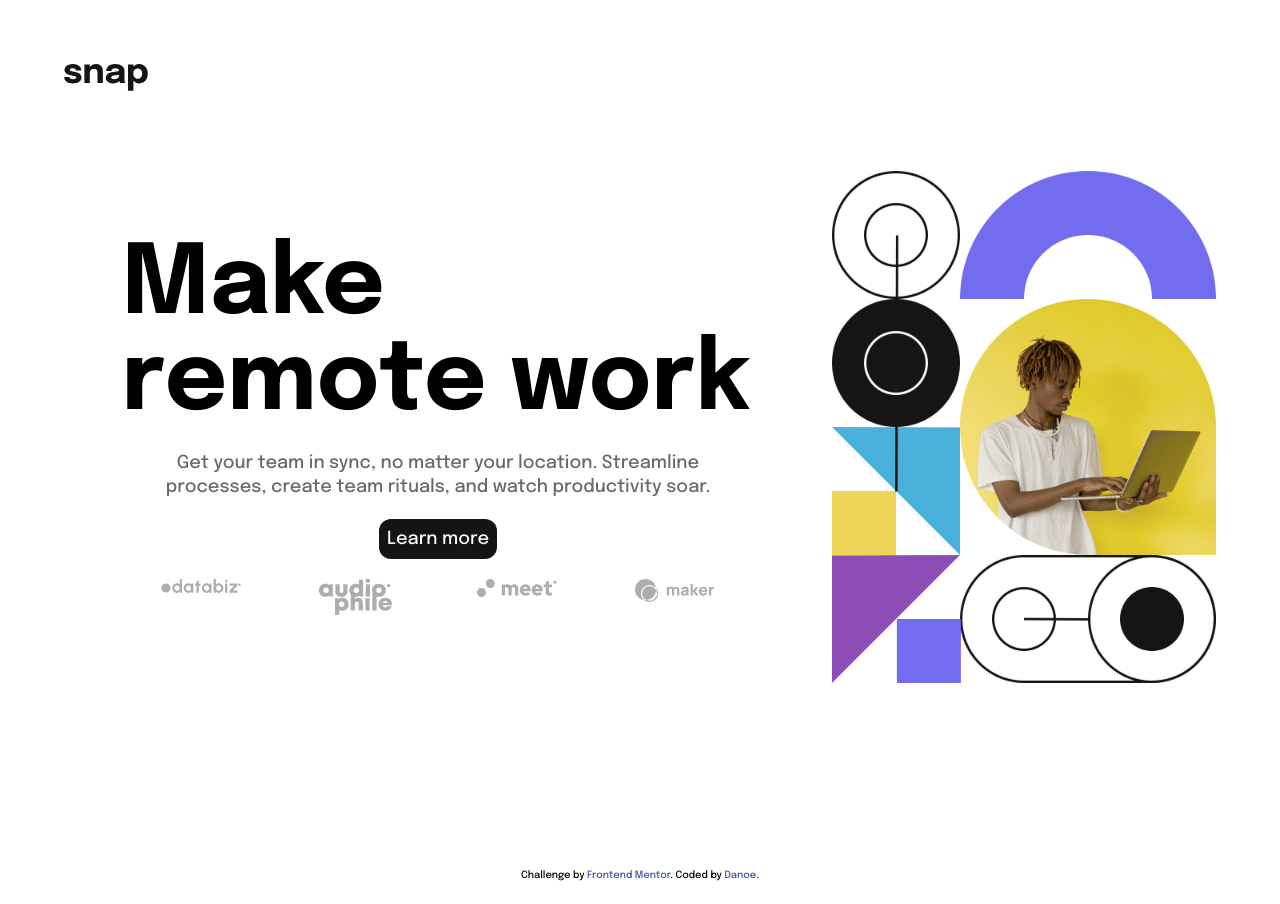
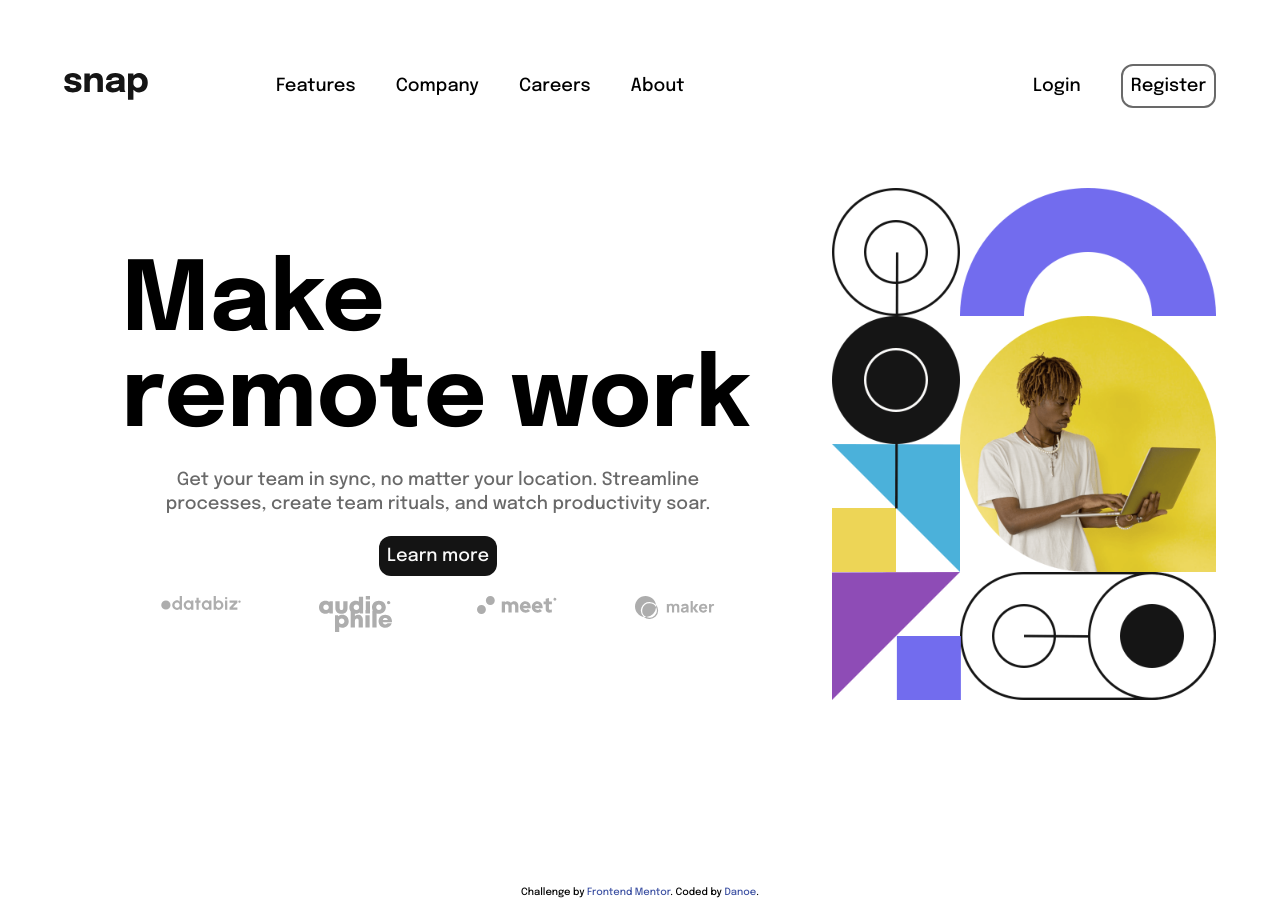
Before and after one commit to cocotiwak/intro-section-with-dropdown-navigation-main, a website: page index.html in a window 1280 px wide. Shown: the top 904 px of the page. Drawn offline with Linux system fonts and the light colour scheme.

Commit message:
desktop with menu - no dropdown

```diff
--- a/index.html
+++ b/index.html
@@ -40,7 +40,24 @@
 		>
 			<header class="flex flex-row justify-between items-center px-[5%]">
 				<img src="./images/logo.svg" alt="logo" />
-				<nav class="" id="navigasi">
+				<nav class="md:w-5/6" id="navigasi">
+					<div class="hidden md:flex md:justify-between items-baseline">
+						<ul class="flex justify-between">
+							<li class="px-5">Features</li>
+							<li class="px-5">Company</li>
+							<li class="px-5">Careers</li>
+							<li class="px-5">About</li>
+						</ul>
+						<div class="flex justify-between items-baseline">
+							<a href="#" class="px-10">Login</a>
+
+							<button
+								class="p-2 rounded-xl text-center border-2 border-Medium-Gray"
+							>
+								Register
+							</button>
+						</div>
+					</div>
 					<input type="checkbox" id="icon-menu" / class="relative z-10 md:hidden
 					opacity-0">
 					<label for="icon-menu"
```
Also changed, not shown: css/styles.css.
